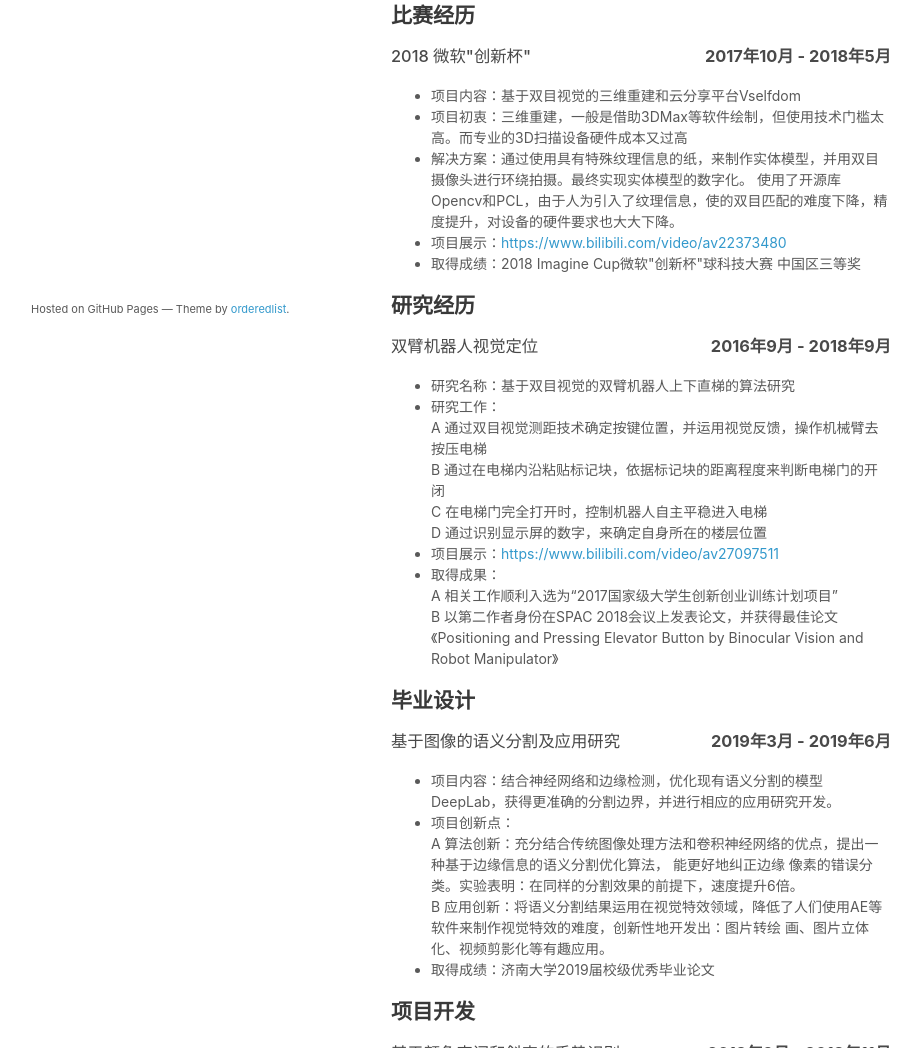
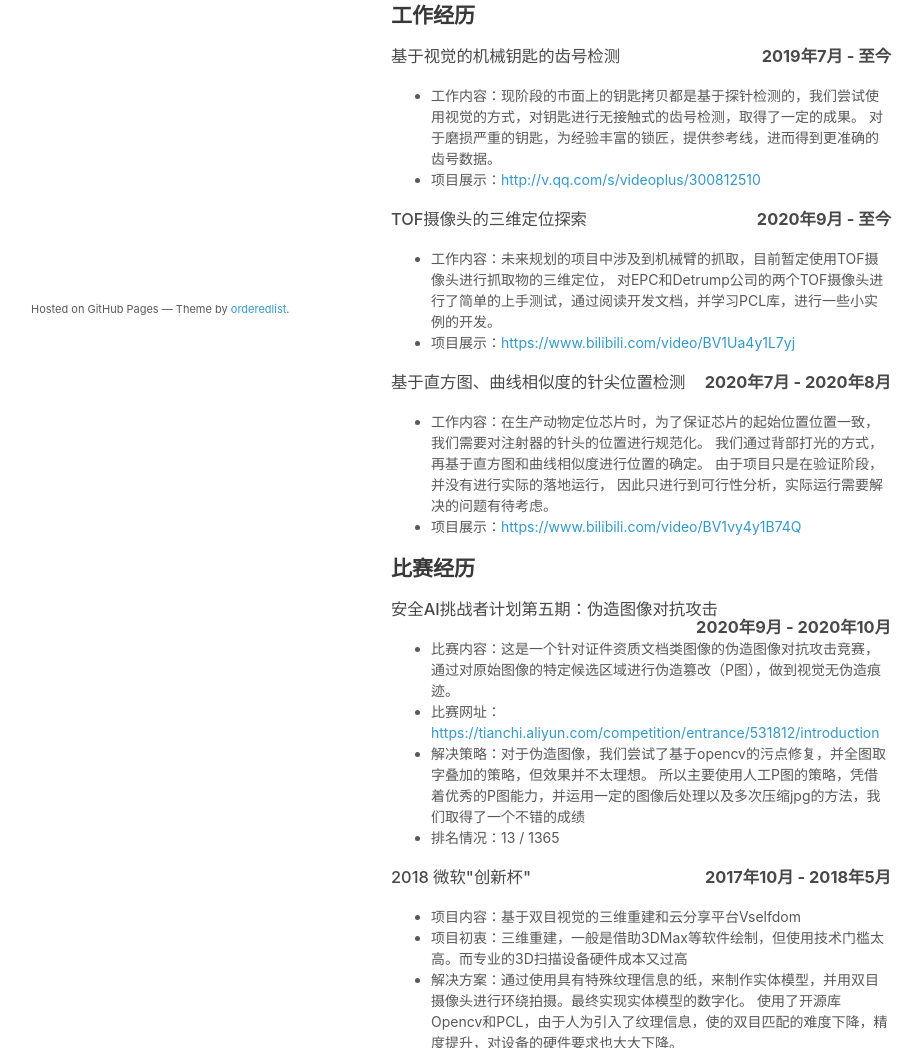
Before and after one commit to Vselfdom/vselfdom.github.io, a plain HTML site: page index.html in a window 1280 px wide. Shown: the part 412-1460 px from the top of the page, without its empty margins (179-1102 px from the left). Drawn offline with Linux system fonts and the light colour scheme; some packages are replaced by stand-ins of ours; a script that the page names is missing.

Commit message:
添加工作经历

```diff
--- a/index.html
+++ b/index.html
@@ -41,7 +41,37 @@
         <li> 专业实践：人工智能，模式识别，操作系统，组成原理，数据结构，程序设计，电路设计，HTML，JSP等综合实践均是95+ </li>
       </ul>
 
+      <h2><b>工作经历</b></h2>
+      <h3 >基于视觉的机械钥匙的齿号检测 <b><span style="float:right;">2019年7月 - 至今 </span></b></h3>
+      <ul>
+        <li> 工作内容：现阶段的市面上的钥匙拷贝都是基于探针检测的，我们尝试使用视觉的方式，对钥匙进行无接触式的齿号检测，取得了一定的成果。
+          对于磨损严重的钥匙，为经验丰富的锁匠，提供参考线，进而得到更准确的齿号数据。 </li>
+        <li> 项目展示：<a href="http://v.qq.com/s/videoplus/300812510">http://v.qq.com/s/videoplus/300812510</a> </li>
+      </ul>
+      <h3 >TOF摄像头的三维定位探索 <b><span style="float:right;">2020年9月 - 至今 </span></b></h3>
+      <ul>
+        <li> 工作内容：未来规划的项目中涉及到机械臂的抓取，目前暂定使用TOF摄像头进行抓取物的三维定位，
+          对EPC和Detrump公司的两个TOF摄像头进行了简单的上手测试，通过阅读开发文档，并学习PCL库，进行一些小实例的开发。 </li>
+        <li> 项目展示：<a href="https://www.bilibili.com/video/BV1Ua4y1L7yj">https://www.bilibili.com/video/BV1Ua4y1L7yj</a> </li>
+      </ul>
+      <h3 >基于直方图、曲线相似度的针尖位置检测 <b><span style="float:right;">2020年7月 - 2020年8月 </span></b></h3>
+      <ul>
+        <li> 工作内容：在生产动物定位芯片时，为了保证芯片的起始位置位置一致，我们需要对注射器的针头的位置进行规范化。
+          我们通过背部打光的方式，再基于直方图和曲线相似度进行位置的确定。
+          由于项目只是在验证阶段，并没有进行实际的落地运行，
+          因此只进行到可行性分析，实际运行需要解决的问题有待考虑。 </li>
+        <li> 项目展示：<a href="https://www.bilibili.com/video/BV1vy4y1B74Q">https://www.bilibili.com/video/BV1vy4y1B74Q</a> </li>
+      </ul>
+
       <h2><b>比赛经历</b></h2>
+      <h3 >安全AI挑战者计划第五期：伪造图像对抗攻击 <b><span style="float:right;">2020年9月 - 2020年10月 </span></b></h3>
+      <ul>
+        <li> 比赛内容：这是一个针对证件资质文档类图像的伪造图像对抗攻击竞赛，通过对原始图像的特定候选区域进行伪造篡改（P图），做到视觉无伪造痕迹。 </li>
+        <li> 比赛网址：<a href="https://tianchi.aliyun.com/competition/entrance/531812/introduction">https://tianchi.aliyun.com/competition/entrance/531812/introduction</a> </li>
+        <li> 解决策略：对于伪造图像，我们尝试了基于opencv的污点修复，并全图取字叠加的策略，但效果并不太理想。
+          所以主要使用人工P图的策略，凭借着优秀的P图能力，并运用一定的图像后处理以及多次压缩jpg的方法，我们取得了一个不错的成绩</li>
+        <li> 排名情况：13 / 1365 </li>
+      </ul>
       <h3 >2018 微软"创新杯" <b><span style="float:right;">2017年10月 - 2018年5月 </span></b></h3>
       <ul>
         <li> 项目内容：基于双目视觉的三维重建和云分享平台Vselfdom </li>
@@ -117,8 +147,6 @@
     </footer>
   </div>
   <script src="javascripts/scale.fix.js"></script>
-  <script async src="//busuanzi.ibruce.info/busuanzi/2.3/busuanzi.pure.mini.js">
-  </script>
 </body>
 
 </html>
```
